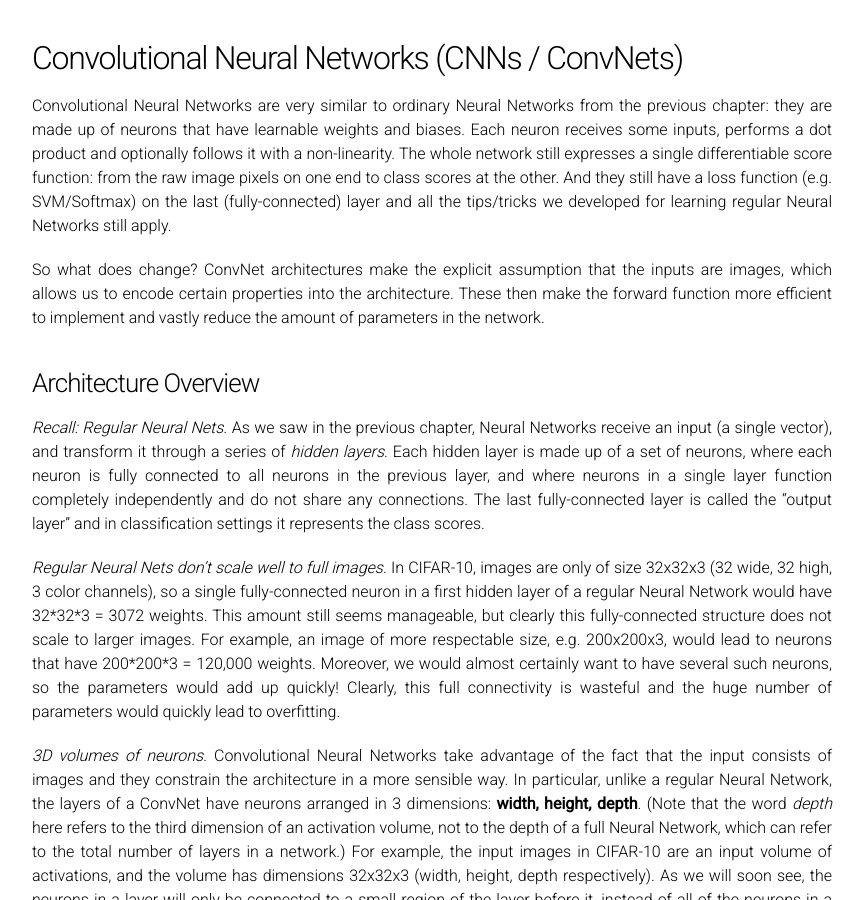
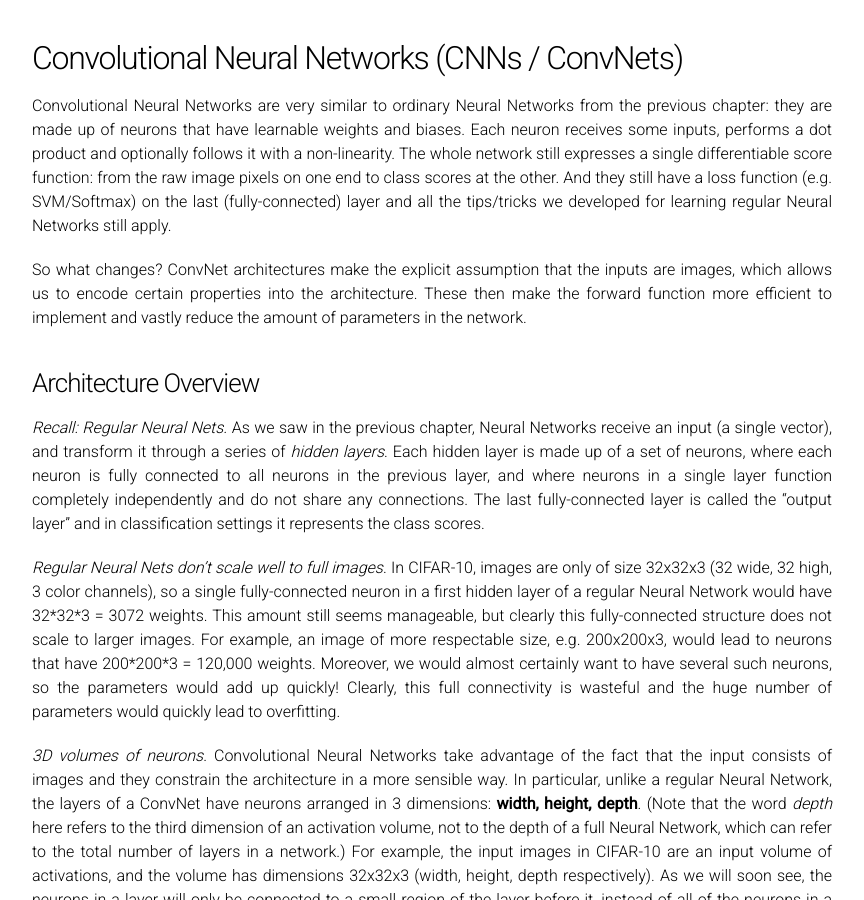
Before and after one commit to cs231n/cs231n.github.io, a Jekyll site: the page built from convolutional-networks.md, in a window 1280 px wide and 900 px high, scrolled down 471 px. Shown: the whole window, without its empty margins (208-1072 px from the left). Built offline with Jekyll 4.4.1, drawn with Linux system fonts in a browser that asks for light colours; formulas are drawn with MathJax 3.

Commit message:
Remove a extra word
 In the second paragraph of the introduction, I changed  `does change` to `changes`.

```diff
--- a/convolutional-networks.md
+++ b/convolutional-networks.md
@@ -23,7 +23,7 @@ Table of Contents:
 
 Convolutional Neural Networks are very similar to ordinary Neural Networks from the previous chapter: they are made up of neurons that have learnable weights and biases. Each neuron receives some inputs, performs a dot product and optionally follows it with a non-linearity. The whole network still expresses a single differentiable score function: from the raw image pixels on one end to class scores at the other. And they still have a loss function (e.g. SVM/Softmax) on the last (fully-connected) layer and all the tips/tricks we developed for learning regular Neural Networks still apply.
 
-So what does change? ConvNet architectures make the explicit assumption that the inputs are images, which allows us to encode certain properties into the architecture. These then make the forward function more efficient to implement and vastly reduce the amount of parameters in the network.
+So what changes? ConvNet architectures make the explicit assumption that the inputs are images, which allows us to encode certain properties into the architecture. These then make the forward function more efficient to implement and vastly reduce the amount of parameters in the network.
 
 <a name='overview'></a>
 
```
